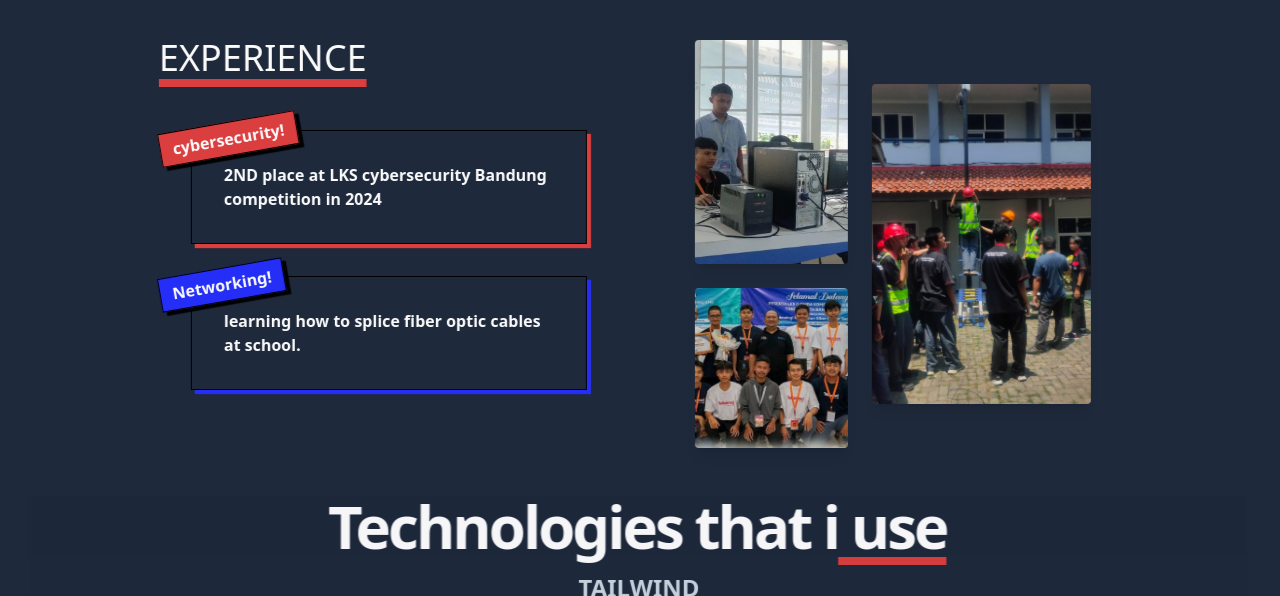
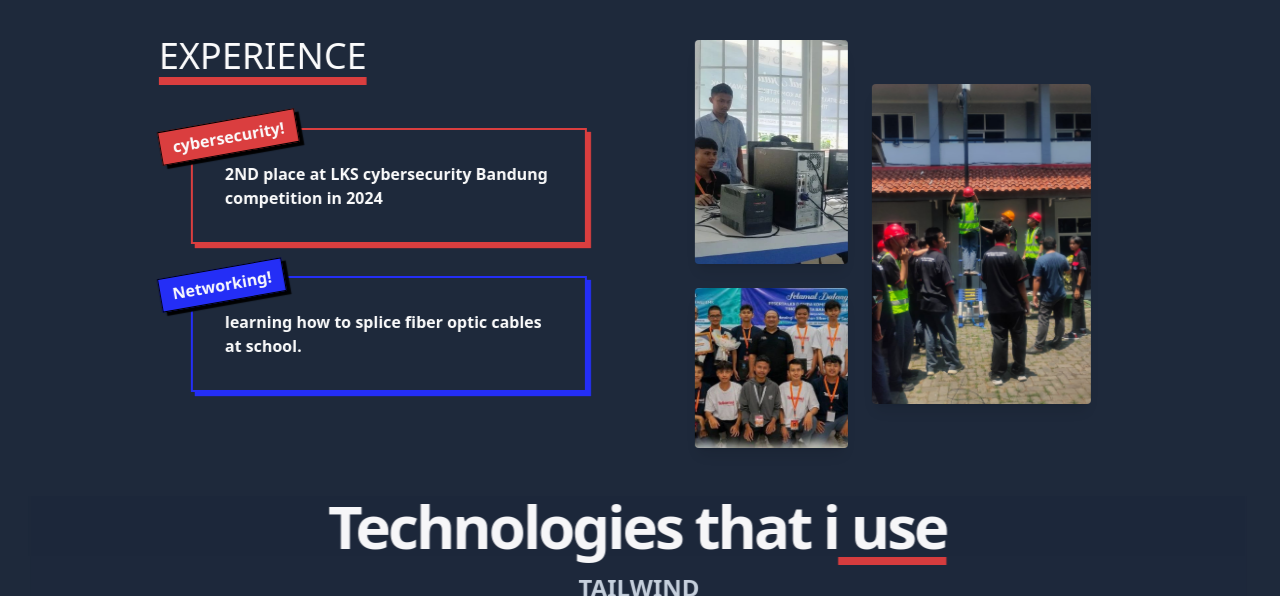
Before and after one commit to dhafin5858/portofolio.github.io, a website: page src/index.html in a window 1280 px wide. Shown: the part 780-1376 px from the top of the page. Drawn offline with nearby package versions, Linux system fonts and the light colour scheme.

Commit message:
small changes

```diff
--- a/src/index.html
+++ b/src/index.html
@@ -85,7 +85,7 @@
                           cybersecurity!
                       </button>
                       <a
-                      class="red_border p-8 border border-black inline-flex  items-center justify-start w-full font-semibold transition-colors duration-200 text-deep-purple-accent-400 hover:text-deep-purple-800">
+                      class="red_border p-8 border-2 border-[#de3f3f] inline-flex  items-center justify-start w-full font-semibold transition-colors duration-200 text-deep-purple-accent-400 hover:text-deep-purple-800">
                       2ND place at LKS cybersecurity Bandung competition in 2024
 
                   </a>
@@ -95,7 +95,7 @@
                          Networking!
                       </button>
                       <a
-                      class="blue_border p-8 border border-black inline-flex  items-center justify-start w-full font-semibold transition-colors duration-200 text-deep-purple-accent-400 hover:text-deep-purple-800">
+                      class="blue_border p-8 border-2 border-[#252ff9] inline-flex  items-center justify-start w-full font-semibold transition-colors duration-200 text-deep-purple-accent-400 hover:text-deep-purple-800">
                       learning how to splice fiber optic cables at school.
 
                   </a>
```
